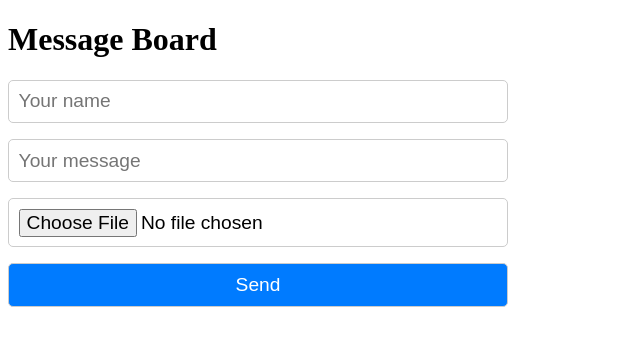
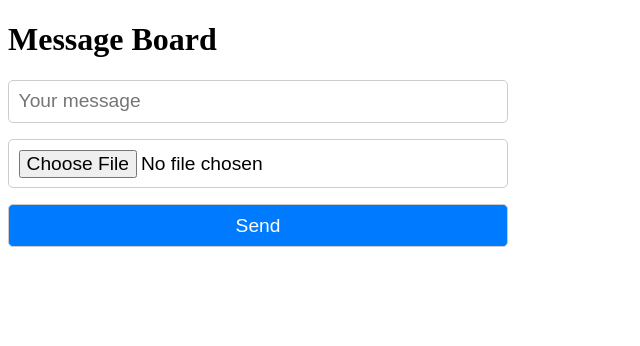
Before and after one commit to bamaone251/noteapp, a website: page public/index.html in a window 1280 px wide. Shown: the whole page, without its empty margins (0-640 px from the left). Drawn offline with Linux system fonts and the light colour scheme; no server answers.

Commit message:
Update index.html

```diff
--- a/public/index.html
+++ b/public/index.html
@@ -72,7 +72,7 @@
 <body>
   <h1>Message Board</h1>
   <form id="messageForm" enctype="multipart/form-data">
-    <input type="text" id="username" name="username" placeholder="Your name" required />
+
     <input type="text" id="text" name="text" placeholder="Your message" required />
     <input type="file" id="image" name="image" accept="image/*" />
     <button type="submit">Send</button>
```
